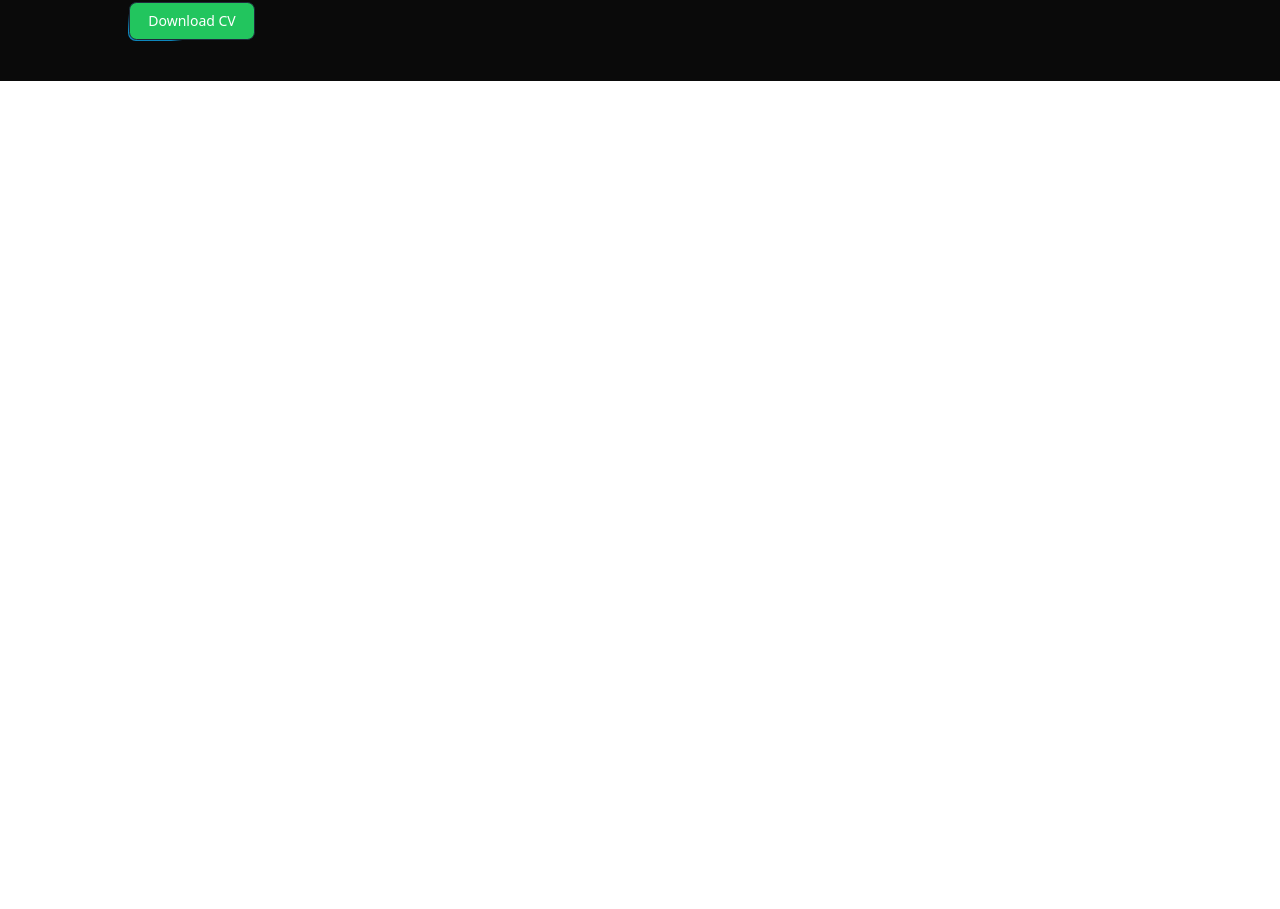
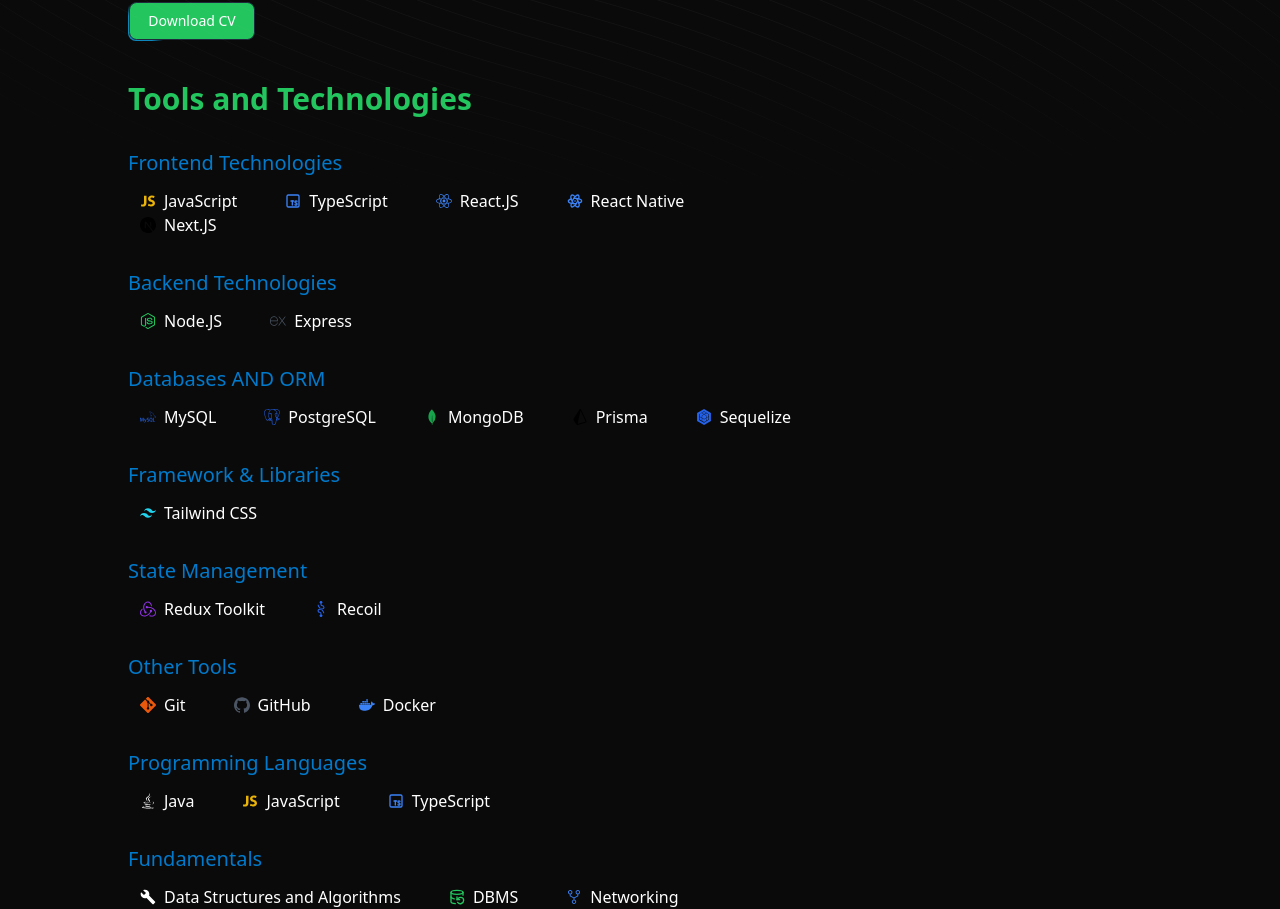
Before and after one commit to RitickLath/devfolio, a Next.js app: page / in a window 1280 px wide. Shown: the part 887-1796 px from the top of the page. Before the commit the page ends 968 px from the top, so only its background shows below. Built offline with nearby package versions, Linux system fonts and the light colour scheme.

Commit message:
Skill Section

```diff
--- a/package.json
+++ b/package.json
@@ -14,6 +14,7 @@
     "next": "14.2.13",
     "react": "^18",
     "react-dom": "^18",
+    "react-icons": "^5.3.0",
     "tailwind-merge": "^2.5.2",
     "typed.js": "^2.1.0"
   },
--- a/src/app/components/About.jsx
+++ b/src/app/components/About.jsx
@@ -4,7 +4,7 @@
 const About = () => {
   return (
     <div className="my-10 lg:mt-20">
-      <h1 className="text-xl sm:text-2xl md:text-3xl text-[#22C55E] font-semibold mb-2 lg:mb-4">
+      <h1 className="text-xl sm:text-2xl md:text-3xl text-[#22C55E] font-bold mb-2 lg:mb-4">
         Who am I?
       </h1>
       <div className="md:flex justify-between">
--- a/src/app/components/HeroSection.jsx
+++ b/src/app/components/HeroSection.jsx
@@ -82,7 +82,7 @@
           width={400}
         />
         <div className="flex text-white lg:hidden md:mt-[260px] mt-[167px]">
-          <div>
+          <div className="text-xs sm:text-sm md:text-lg">
             <h1>Name: Ritick Lath</h1>
             <h1>Location: New Delhi</h1>
           </div>
--- a/src/app/components/Skills.jsx
+++ b/src/app/components/Skills.jsx
@@ -1,7 +1,163 @@
 import React from "react";
+import { IoIosGitNetwork, IoLogoJavascript } from "react-icons/io";
+import { TbBrandTypescript, TbBrandReactNative } from "react-icons/tb";
+import { FaReact } from "react-icons/fa";
+import {
+  SiNextdotjs,
+  SiNodedotjs,
+  SiExpress,
+  SiMysql,
+  SiPostgresql,
+  SiMongodb,
+  SiPrisma,
+  SiSequelize,
+  SiTailwindcss,
+  SiRedux,
+  SiRecoil,
+  SiDocker,
+  SiGithub,
+  SiGit,
+} from "react-icons/si";
+import { FaJava } from "react-icons/fa";
+import { LuDatabaseBackup } from "react-icons/lu";
+
+import { MdBuild } from "react-icons/md"; // Build icon
+
+const frontendSkills = [
+  {
+    icon: <IoLogoJavascript />,
+    name: "JavaScript",
+    iconColor: "text-yellow-500",
+  },
+  {
+    icon: <TbBrandTypescript />,
+    name: "TypeScript",
+    iconColor: "text-blue-500",
+  },
+  { icon: <FaReact />, name: "React.JS", iconColor: "text-blue-500" },
+  {
+    icon: <TbBrandReactNative />,
+    name: "React Native",
+    iconColor: "text-blue-500",
+  },
+  { icon: <SiNextdotjs />, name: "Next.JS", iconColor: "text-black" },
+];
+
+const backendSkills = [
+  { icon: <SiNodedotjs />, name: "Node.JS", iconColor: "text-green-500" },
+  { icon: <SiExpress />, name: "Express", iconColor: "text-gray-600" },
+];
+
+const databaseSkills = [
+  { icon: <SiMysql />, name: "MySQL", iconColor: "text-blue-600" },
+  { icon: <SiPostgresql />, name: "PostgreSQL", iconColor: "text-blue-600" },
+  { icon: <SiMongodb />, name: "MongoDB", iconColor: "text-green-600" },
+  { icon: <SiPrisma />, name: "Prisma", iconColor: "text-black" },
+  { icon: <SiSequelize />, name: "Sequelize", iconColor: "text-blue-600" },
+];
+
+const frameworkAndLibrariesSkills = [
+  {
+    icon: <SiTailwindcss />,
+    name: "Tailwind CSS",
+    iconColor: "text-cyan-400",
+  },
+];
+
+const stateManagementSkills = [
+  { icon: <SiRedux />, name: "Redux Toolkit", iconColor: "text-purple-600" },
+  { icon: <SiRecoil />, name: "Recoil", iconColor: "text-blue-600" },
+];
+
+const otherToolsSkills = [
+  { icon: <SiGit />, name: "Git", iconColor: "text-orange-600" },
+  { icon: <SiGithub />, name: "GitHub", iconColor: "text-gray-600" },
+  { icon: <SiDocker />, name: "Docker", iconColor: "text-blue-500" },
+];
+
+const programmingLanguages = [
+  {
+    icon: <FaJava className="text-blue-600" />,
+    name: "Java",
+    iconColor: "",
+  },
+  {
+    icon: <IoLogoJavascript />,
+    name: "JavaScript",
+    iconColor: "text-yellow-500",
+  },
+  {
+    icon: <TbBrandTypescript />,
+    name: "TypeScript",
+    iconColor: "text-blue-500",
+  },
+];
+
+const fundamentalsSkills = [
+  {
+    icon: <MdBuild className="text-blue-600" />,
+    name: "Data Structures and Algorithms",
+    iconColor: "",
+  }, // Added a placeholder icon
+  {
+    icon: <LuDatabaseBackup className="text-blue-600" />,
+    name: "DBMS",
+    iconColor: "text-green-500",
+  }, // Added a placeholder icon
+  {
+    icon: <IoIosGitNetwork className="text-blue-600" />,
+    name: "Networking",
+    iconColor: "text-blue-500",
+  }, // Added a placeholder icon
+];
+
+const SkillItem = ({ icon, name, iconColor }) => (
+  <h1 className="mr-6 lg:mr-12 flex items-center">
+    <span className="mr-2">
+      {React.cloneElement(icon, { className: iconColor })}
+    </span>
+    {name}
+  </h1>
+);
+
+const SkillCategory = ({ title, skills }) => (
+  <div className="mt-5 md:mt-8">
+    <h1 className="text-xl mb-3 text-[#007ACC]">{title}</h1>
+    <div className="max-w-[400px] lg:max-w-[700px] flex flex-wrap text-white ml-3 mt-2">
+      {skills.map((skill, index) => (
+        <SkillItem
+          key={index}
+          icon={skill.icon}
+          name={skill.name}
+          iconColor={skill.iconColor}
+        />
+      ))}
+    </div>
+  </div>
+);
 
 const Skills = () => {
-  return <div>Skills</div>;
+  return (
+    <div>
+      <h1 className="text-2xl md:text-3xl text-[#22C55E] font-bold mb-2 lg:mb-4">
+        Tools and Technologies
+      </h1>
+      <SkillCategory title="Frontend Technologies" skills={frontendSkills} />
+      <SkillCategory title="Backend Technologies" skills={backendSkills} />
+      <SkillCategory title="Databases AND ORM" skills={databaseSkills} />
+      <SkillCategory
+        title="Framework & Libraries"
+        skills={frameworkAndLibrariesSkills}
+      />
+      <SkillCategory title="State Management" skills={stateManagementSkills} />
+      <SkillCategory title="Other Tools" skills={otherToolsSkills} />
+      <SkillCategory
+        title="Programming Languages"
+        skills={programmingLanguages}
+      />
+      <SkillCategory title="Fundamentals" skills={fundamentalsSkills} />
+    </div>
+  );
 };
 
 export default Skills;
--- a/src/app/page.js
+++ b/src/app/page.js
@@ -4,6 +4,7 @@
 import Navbar from "./components/Navbar";
 import HeroSection from "./components/HeroSection";
 import About from "./components/About";
+import Skills from "./components/Skills";
 
 export default function BackgroundBeamsDemo() {
   return (
@@ -13,6 +14,8 @@
         <HeroSection />
         {/* ABOUT SECTION */}
         <About />
+        {/* SKILLS */}
+        <Skills />
       </div>
       <BackgroundBeams />
     </div>
```
Also changed, not shown: 1 other file (tests, documents, lock files or other folders).
